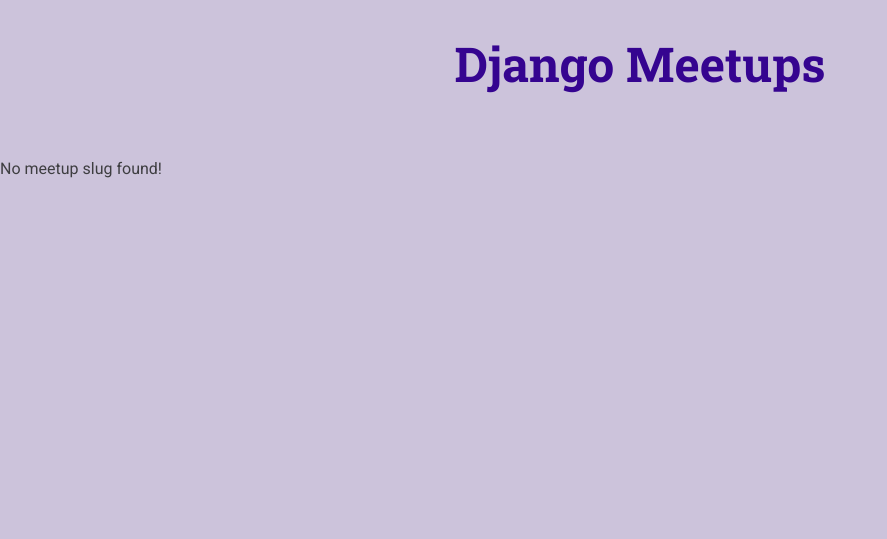
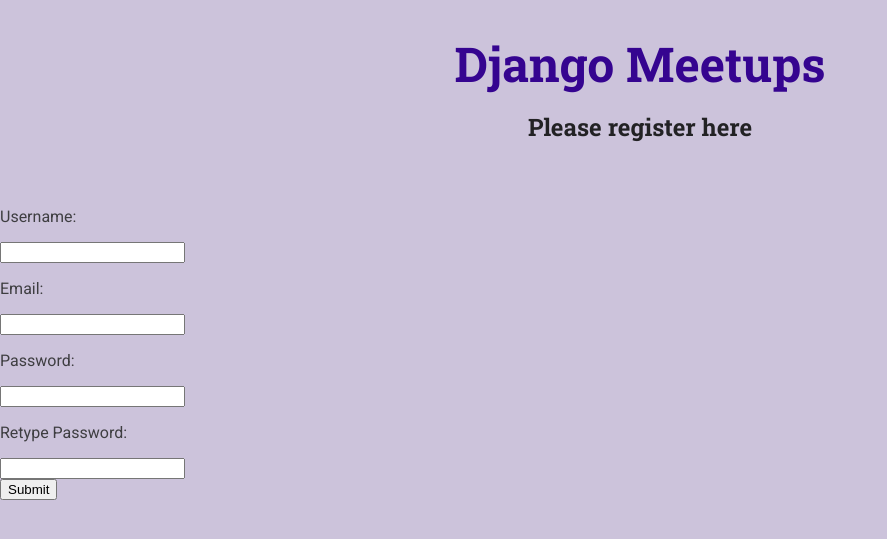
Before and after one commit to Tanima-Sultana/PyDjango, a Django app: page /meetups/register in a window 1280 px wide. Shown: the top 539 px of the page, without its empty margins (0-887 px from the left). Run offline with Django 4.2, Linux system fonts and the light colour scheme; data comes from the database, SQL or seed files in the repository; both versions use the stored data as it was after the commit.

Commit message:
login and signup flow added here

```diff
--- /dev/null
+++ b/django_course_site/meetups/templates/meetups/register.html
@@ -0,0 +1,31 @@
+{% extends 'meetups/base/base.html' %}
+{% load static %}
+{% block title %} Welcome {% endblock %}
+{% block site_css %} <link rel="stylesheet" href="{% static 'meetups/styles/meetup-detail.css' %}"> {% endblock %}
+{% block main_heading %} Please register here  {% endblock %}
+{% block body %}
+<style>
+    h5{
+        color: red;
+    }
+</style>
+{% for message in messages %}
+    <h5>{{ message }}</h5>
+{% endfor %}
+
+    <form method="POST" action="register">
+        {% csrf_token %}
+        <p>Username:</p>
+        <input type="text" name="username"/>
+        <p>Email:</p>
+        <input type="email" name="email"/>
+        <p>Password:</p>
+        <input type="password" name="password"/>
+        <p>Retype Password:</p>
+        <input type="password" name="password2"/><br>
+        <input type="submit"/>
+
+    </form>
+
+
+{% endblock %}
--- a/django_course_site/meetups/urls.py
+++ b/django_course_site/meetups/urls.py
@@ -3,9 +3,13 @@
 
 urlpatterns = [
     path('', views.all_meetups,name='all-meetup'),
-    path('home', views.index,name='all-meetup'),
+    path('register', views.register,name='register'),
+    path('home', views.index,name='home'),
+    path('logout',views.logout, name='logout'),
     path('words',views.count_words,name='words'),
     path('words-count',views.get_count_words,name='word-count'),
-    path('<slug:meetup_slug>',views.meetup_details,name='meetup-detail'),
-    path('<slug:meetup_slug>/success/',views.signUp,name='confirm-registration')
+    path('<slug:meetup_slug>/success/',views.signUp,name='confirm-registration'),
+    path('login',views.login,name='login'),
+    path('meetup/<slug:meetup_slug>',views.meetup_details,name='meetup-detail'),
+
 ]
--- a/django_course_site/meetups/views.py
+++ b/django_course_site/meetups/views.py
@@ -1,10 +1,19 @@
-from xml.etree.ElementInclude import include
+import email
+from django.contrib.auth.models import User, auth
+from django.contrib import messages
 from django.shortcuts import render, redirect
 from .models import Meetup, Participant
-from .forms import RegistrationForm
+from .forms import RegistrationForm, Subscribe
 from django.http import HttpResponse
+from django.core.mail import send_mail
+
+from meetups import forms
+#from myproject.settings import EMAIL_HOST_USER
+
+
 
 meetups = Meetup.objects.all()
+
 
 def all_meetups(request):
     print(meetups)
@@ -26,7 +35,7 @@
     text_length = len(text.split())
     print(f'text in testarea : {text}')
     print(f'text in testarea : {text_length}')
-    if text_length <10 :
+    if text_length < 10 :
         return HttpResponse('heyy Please briefly describe your thoughts with more words')
     return render(request,'meetups/wordcount.html')   # same html file will be loaded here A EXPERIMENT
 
@@ -38,6 +47,53 @@
     return render(request,'meetups/registration-success.html',{
         'organizer_email':meetup.organizer_email
     })
+
+def register(request):
+    print('in register user')
+    if request.method == 'POST':
+        username = request.POST['username']
+        email = request.POST['email']
+        password = request.POST['password']
+        password2 = request.POST['password2']
+
+        if password == password2 :
+            if User.objects.filter(email=email).exists():
+                messages.info(request,'Email Already Used')
+                return redirect('register')
+            elif User.objects.filter(username=username).exists():
+                messages.info(request,'Username Already Used')
+            else :
+                user = User.objects.create_user(username=username,email=email,password=password)
+                user.save()
+                return redirect('home')
+        else:
+            messages.info(request,'Password not matched!')
+            return redirect('register')
+
+
+
+    return render(request,'meetups/register.html')
+
+def logout(request):
+    auth.logout(request)
+    return redirect('/')
+
+
+def login(request):
+    if request.method == 'POST':
+        username = request.POST['username']
+        password = request.POST['password']
+
+        user = auth.authenticate(username=username,password=password)
+
+        if user is not None:
+            auth.login(request,user)
+            return redirect('/')
+        else:
+            messages.info(request,'Credentials Invalid')
+            return redirect('login')
+    return render(request,'meetups/login.html')
+
 
 def meetup_details(request,meetup_slug):
     try:
```
Also changed, not shown: django_course_site/meetups/forms.py (+14 -1 lines), django_course_site/meetups/templates/meetups/index.html (+11 -1 lines), django_course_site/meetups/templates/meetups/login.html (added, +27 -0 lines), django_course_site/db.sqlite3.
